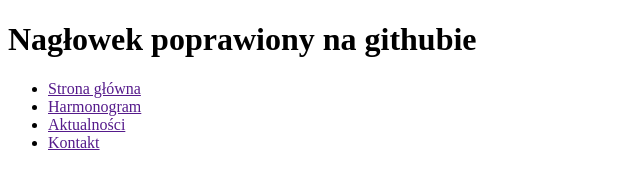
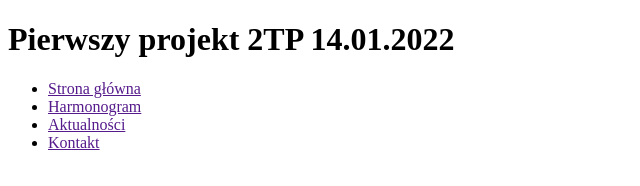
Before and after one commit to Wojjakk/2TPpr1, a plain HTML site: page index.html in a window 1280 px wide. Shown: the whole page, without its empty margins (0-640 px from the left). Drawn offline with Linux system fonts and the light colour scheme.

Commit message:
Update header H1 in index.html
Zmiana nagłówka

```diff
--- a/index.html
+++ b/index.html
@@ -8,7 +8,7 @@
 <body>
     <header>
         <h1>
-            Nagłowek poprawiony na githubie
+            Pierwszy projekt 2TP 14.01.2022
         </h1>
     </header>
 
```
